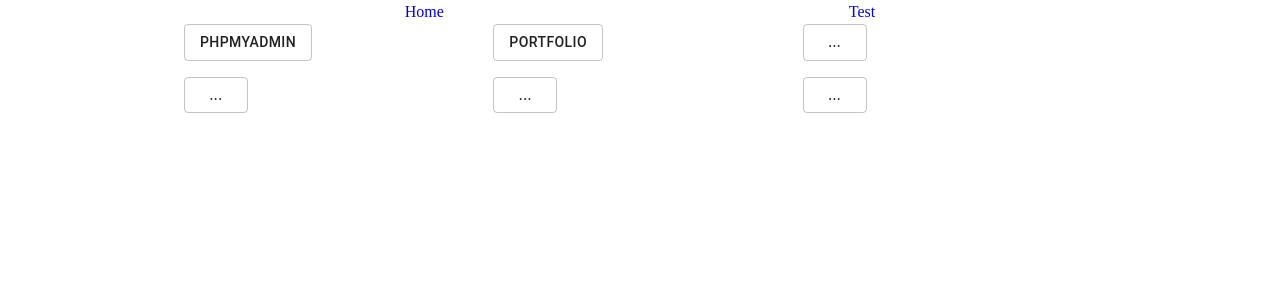
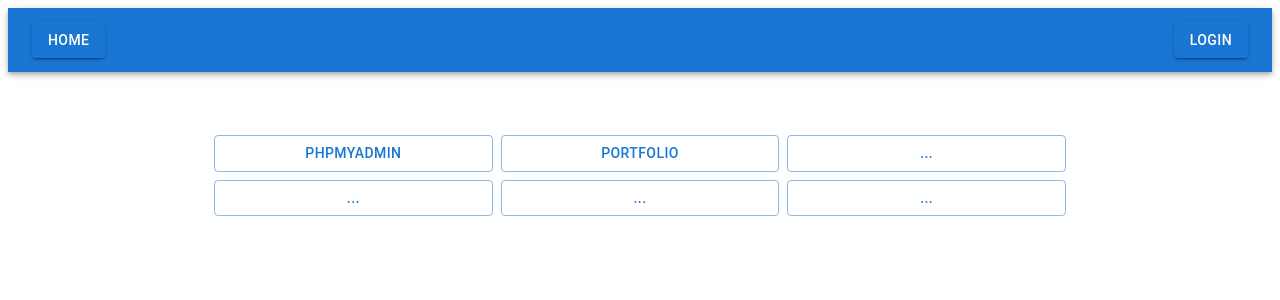
Before and after one commit to OtchiTan/Mainboard, a React (Create React App) app: page / in a window 1280 px wide. Shown: the top 300 px of the page. Built offline with nearby package versions, Linux system fonts and the light colour scheme.

Commit message:
Réécriture du code

```diff
--- a/package.json
+++ b/package.json
@@ -3,6 +3,9 @@
   "version": "0.1.0",
   "private": true,
   "dependencies": {
+    "@emotion/react": "^11.4.1",
+    "@emotion/styled": "^11.3.0",
+    "@mui/material": "^5.0.3",
     "@testing-library/jest-dom": "^5.14.1",
     "@testing-library/react": "^11.2.7",
     "@testing-library/user-event": "^12.8.3",
--- a/src/App.js
+++ b/src/App.js
@@ -1,19 +1,37 @@
+import { createTheme, ThemeProvider } from '@mui/material';
 import {
     BrowserRouter as Router,
     Switch,
     Route
 } from 'react-router-dom'
 import Home from './pages/Home';
-import Test from './pages/Test';
+import Login from './pages/Login';
 
+const theme = createTheme({
+  palette: {
+    primary: {
+      light: '#8561c5',
+      main: '#673ab7',
+      dark: '#482880',
+      contrastText: '#fff',
+    },
+    secondary: {
+      light: '#6a52b3',
+      main: '#4527a0',
+      dark: '#301b70',
+      contrastText: '#fff',
+    },
+  },
+})
 
 function App() {
   return (
     <div className="App">
+      <ThemeProvider theme= {theme}/>
       <Router>
           <Switch>
-              <Route path="/" exact component={Home}/>
-              <Route path="/test" exact component={Test}/>
+              <Route path="/login" exact component={Login}/>
+              <Route component={Home}/>
           </Switch>
       </Router>
     </div>
--- a/src/components/Navigation.js
+++ b/src/components/Navigation.js
@@ -1,12 +1,17 @@
-import React from 'react';
-import { NavLink } from 'react-router-dom';
+import { AppBar, Button, Toolbar } from '@mui/material';
+import { Box } from '@mui/system';
 
 const Navigation = () => {
     return (
-        <div className="navigation">
-            <NavLink to="/" activeClassName="activeroute">Home</NavLink>
-            <NavLink to="/test" activeClassName="activeroute">Test</NavLink>
-        </div>
+        <Box sx={{flexGrow:1}}>
+            <AppBar color="primary" position="static">
+                <Toolbar>
+                    <Button href="/" variant="contained">Home</Button>
+                    <Box sx={{flexGrow:1}}/>
+                    <Button href="/login" variant="contained">Login</Button>
+                </Toolbar>
+            </AppBar>
+        </Box>
     );
 };
 
--- a/src/pages/Home.js
+++ b/src/pages/Home.js
@@ -1,36 +1,22 @@
 import React from 'react';
 import Navigation from '../components/Navigation';
-import { Button, Container } from '@material-ui/core';
-import { Grid } from '@mui/material';
+import { Button, Container, Box } from '@mui/material';
 
 
 const Home = () => {
     return (
-        <div className="page">
+        <Box>
             <Navigation/>
 
-            <Container maxWidth="md">
-                <Grid container spacing={2}>
-                    <Grid item xs={4}>
-                        <Button variant="outlined" href="http://phpmyadmin.otchi.games">PhpMyAdmin</Button>
-                    </Grid>
-                    <Grid item xs={4}>
-                        <Button variant="outlined" href="http://portfolio.otchi.games">Portfolio</Button></Grid>
-                    <Grid item xs={4}>
-                        <Button variant="outlined">...</Button>
-                    </Grid>
-                    <Grid item xs={4}>
-                        <Button variant="outlined">...</Button>
-                    </Grid>
-                    <Grid item xs={4}>
-                        <Button variant="outlined">...</Button>
-                    </Grid>
-                    <Grid item xs={4}>
-                        <Button variant="outlined">...</Button>
-                    </Grid>
-                </Grid>
+            <Container maxWidth="md" sx={{p:"5%", display:"grid", gap:1, gridTemplate:"repeat(2,1fr) / repeat(3,1fr)"}}>
+                <Button variant="outlined" href="http://pma.otchi.games">PhpMyAdmin</Button>
+                <Button variant="outlined" href="http://portfolio.otchi.games">Portfolio</Button>
+                <Button variant="outlined">...</Button>
+                <Button variant="outlined">...</Button>
+                <Button variant="outlined">...</Button>
+                <Button variant="outlined">...</Button>
             </Container>
-        </div>
+        </Box>
     );
 };
 
--- a/src/pages/Login.js
+++ b/src/pages/Login.js
@@ -1,3 +1,4 @@
+import { Button, Container, TextField } from '@mui/material';
 import React from 'react';
 import Navigation from '../components/Navigation';
 
@@ -5,7 +6,11 @@ const Test = () => {
     return (
         <div className="page">
             <Navigation/>
-            <h1>Test</h1>
+            <Container sx={{display:"flex",flexDirection:"column", p:"5%"}} maxWidth="xs">
+                <TextField variant="standard" label="Username"/>
+                <TextField variant="standard" type="password" label="Password"/>
+                <Button>Se connecter</Button>
+            </Container>
         </div>
     );
 };
--- a/src/styles/index.scss
+++ b/src/styles/index.scss
@@ -1,2 +1,2 @@
-@import 'settings';
-@import 'navigation';
+//@import 'settings';
+//@import 'navigation';
```
Also changed, not shown: 1 other file (tests, documents, lock files or other folders).
